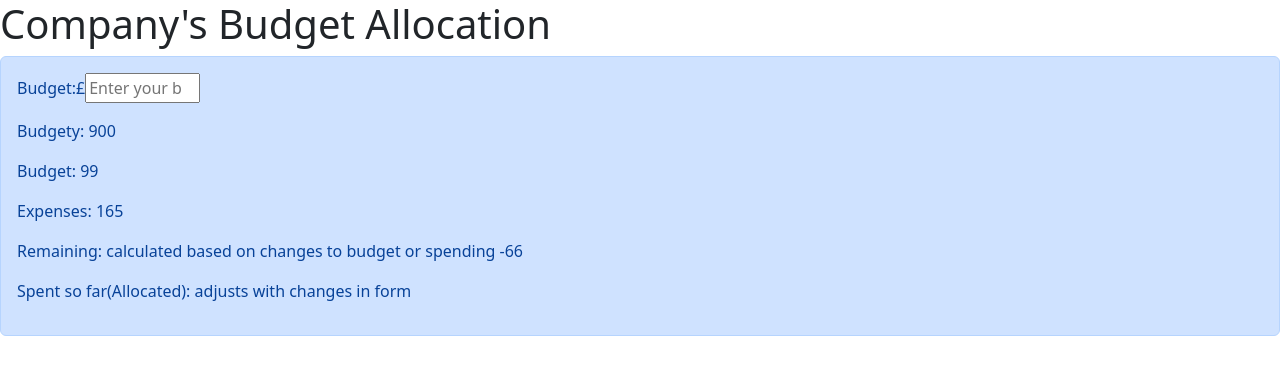
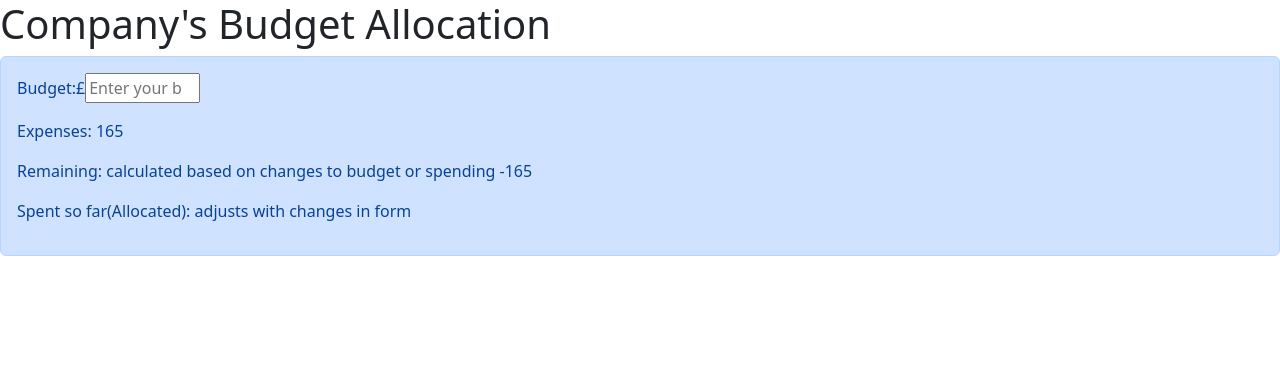
Before and after one commit to mathorin/budget-allocation, a React (Create React App) app: page / in a window 1280 px wide. Shown: the top 374 px of the page. Built offline with nearby package versions, Linux system fonts and the light colour scheme.

Commit message:
Update BudgetOverview.js useState implemented and working for budget

```diff
--- a/src/components/BudgetOverview.js
+++ b/src/components/BudgetOverview.js
@@ -1,12 +1,15 @@
-import React, { useContext } from 'react';
+import React, { useContext, useState } from 'react';
 import { AppContext } from '../context/AppContext';
 
 const BudgetOverview = () => {
-    const { budget, expenses, Location, budgety } = useContext(AppContext);
+    // removed budget from here, will want to add back and use useContext
+    const { expenses, Location, budgety } = useContext(AppContext);
 
     // const totalExpenses = expenses.reduce((total, item) => {
     // return (total += (item.unitprice * item.quantity));
     // }, 0);
+
+    const [budget, setBudget] = useState('0');
 
     return (
         <div className='alert alert-primary'>
@@ -19,13 +22,13 @@ const BudgetOverview = () => {
                         step='10'
                         max={20000}
                         min={0}
+                        onChange={e => setBudget(e.target.value)}
                         >
                     </input>
                 </span>
             </p>
             {/* <span>Budget: {Location}{totalBudget}</span> */}
-            <p><span>Budgety: {budgety - 100}</span></p>
-            <p>Budget: {budget}</p>
+            {/* <p>Budget: {budget}</p> */}
             <p>Expenses: {expenses}</p>
             <p></p>
             <p><span>Remaining: calculated based on changes to budget or spending {budget - expenses}</span></p>
```
